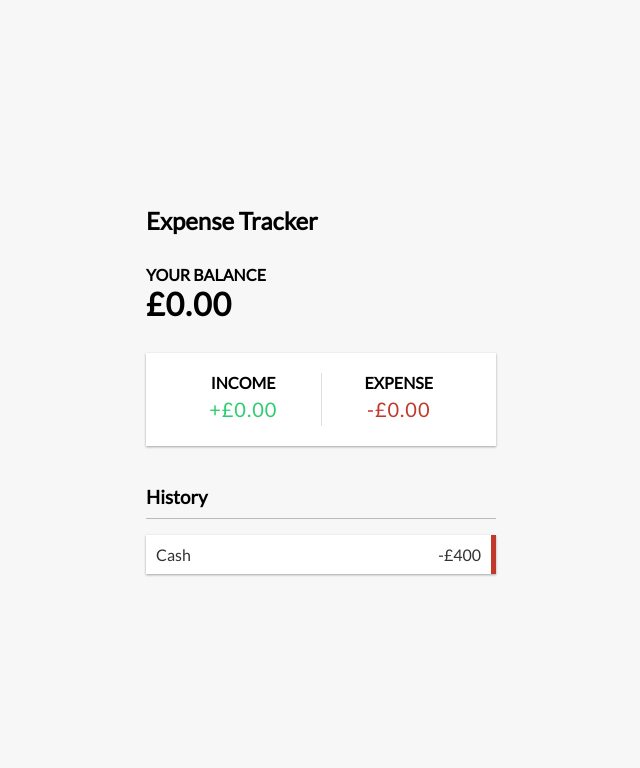
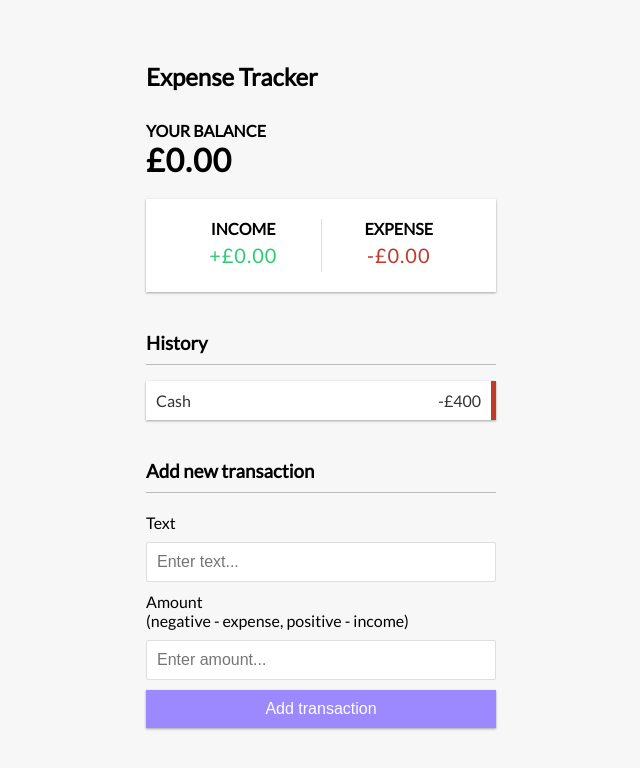
Before and after one commit to ChrisBaidoo/expense-tracker, a React (Create React App) app: page / in a window 1280 px wide. Shown: the top 768 px of the page, without its empty margins (319-959 px from the left). Built offline with nearby package versions, Linux system fonts and the light colour scheme.

Commit message:
created the AddTransaction component

```diff
--- a/src/App.js
+++ b/src/App.js
@@ -4,6 +4,7 @@
 import { Balance } from './components/Balance';
 import { IncomeExpenses } from './components/IncomeExpenses';
 import { TransactionList } from './components/TransactionList';
+import { AddTransaction } from './components/AddTransaction';
 
 function App() {
   return (
@@ -11,9 +12,10 @@
       <Header/>
       <div className="container">
       <Balance/>
-      </div>
       <IncomeExpenses/>
       <TransactionList/>
+      <AddTransaction/>
+      </div>
     </div>
   );
 }
--- /dev/null
+++ b/src/components/AddTransaction.js
@@ -0,0 +1,23 @@
+import React from 'react'
+
+export const AddTransaction = () => {
+    return (
+        <div>
+              <h3>Add new transaction</h3>
+      <form>
+        <div className="form-control">
+          <label htmFor="text">Text</label>
+          <input type="text" placeholder="Enter text..." />
+        </div>
+        <div className="form-control">
+          <label htmFor="amount"
+            >Amount <br />
+            (negative - expense, positive - income)</label
+          >
+          <input type="number"  placeholder="Enter amount..." />
+        </div>
+        <button className="btn">Add transaction</button>
+      </form>
+        </div>
+    )
+}
```
